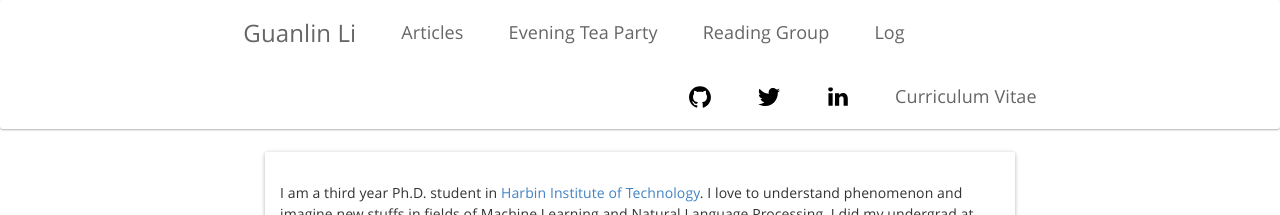
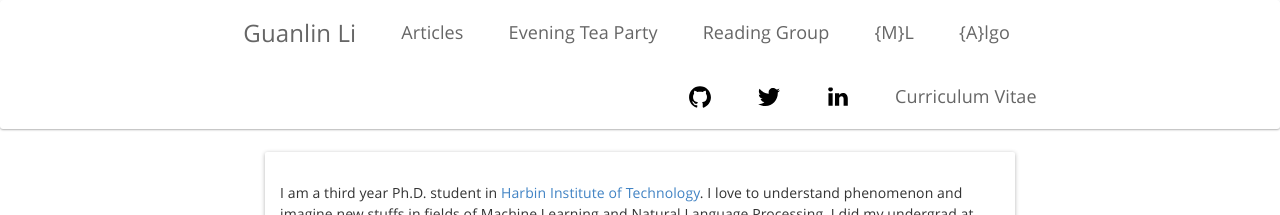
Before and after one commit to Epsilon-Lee/Epsilon-Lee.github.io, a Jekyll site: the page built from index.html, in a window 1280 px wide. Shown: the top 215 px of the page. Built offline with Jekyll 4.4.1, drawn with Linux system fonts in a browser that asks for light colours; nearby versions of some CDN libraries; some web fonts are replaced.

Commit message:
add two booklets powered by bookdown

```diff
--- a/_includes/navbar.html
+++ b/_includes/navbar.html
@@ -26,9 +26,15 @@
                     <a href="{{ site.baseuel }}/redmond_rg" style="padding-left: 30px">Reading Group</a>
                 </li>
                 <li>
+                  <a href="https://epsilon-lee.github.io/ml-better-understand" style="padding-left: 30px">{M}L</a>
+                </li>
+                <li>
+                  <a href="https://epsilon-lee.github.io/epsilon-learns-to-algo" style="padding-left: 30px">{A}lgo</a>
+                </li>
+                <!--li>
+                <li>
                     <a href="{{ site.baseuel }}/log" style="padding-left: 30px">Log</a>
                 </li>
-                <!--li>
                     <a href="{{ site.baseurl }}/projects" style="padding-left: 30px">Projects</a>
                 </li-->
                 <!--li>
```
